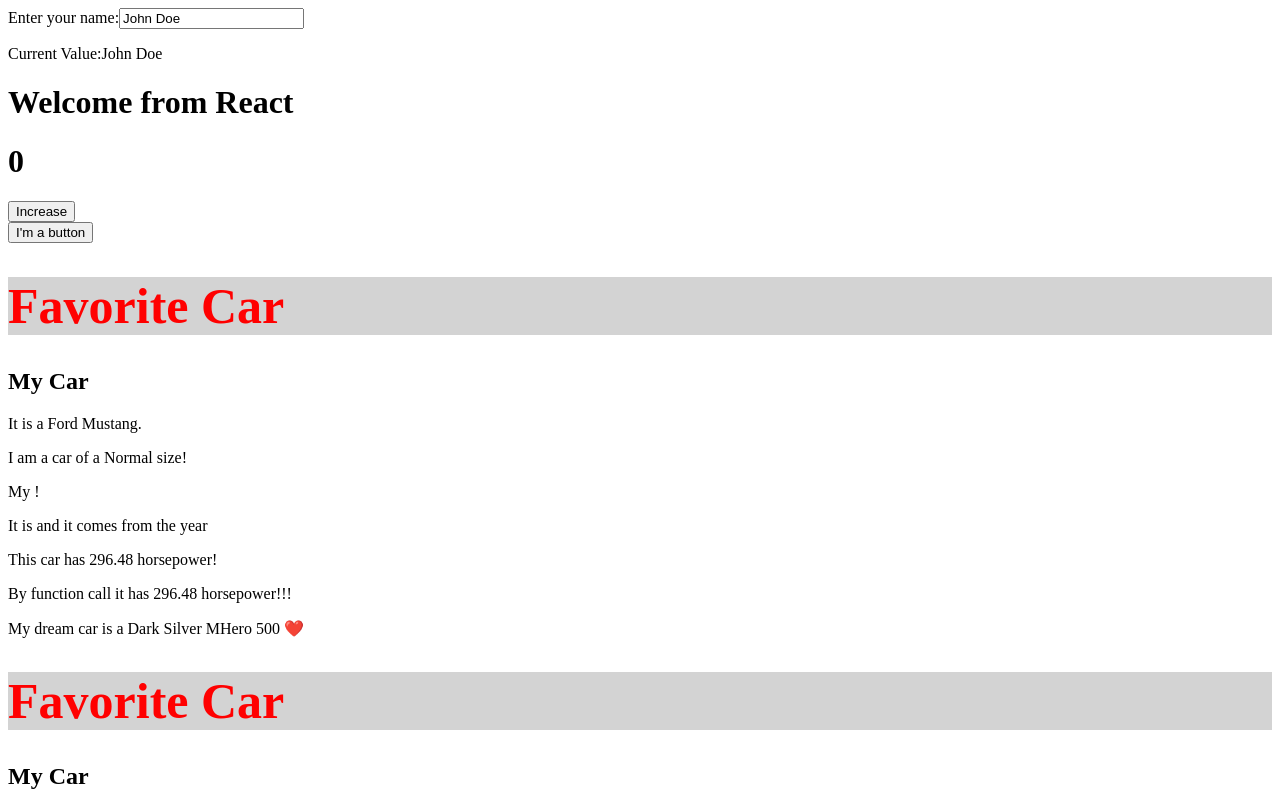
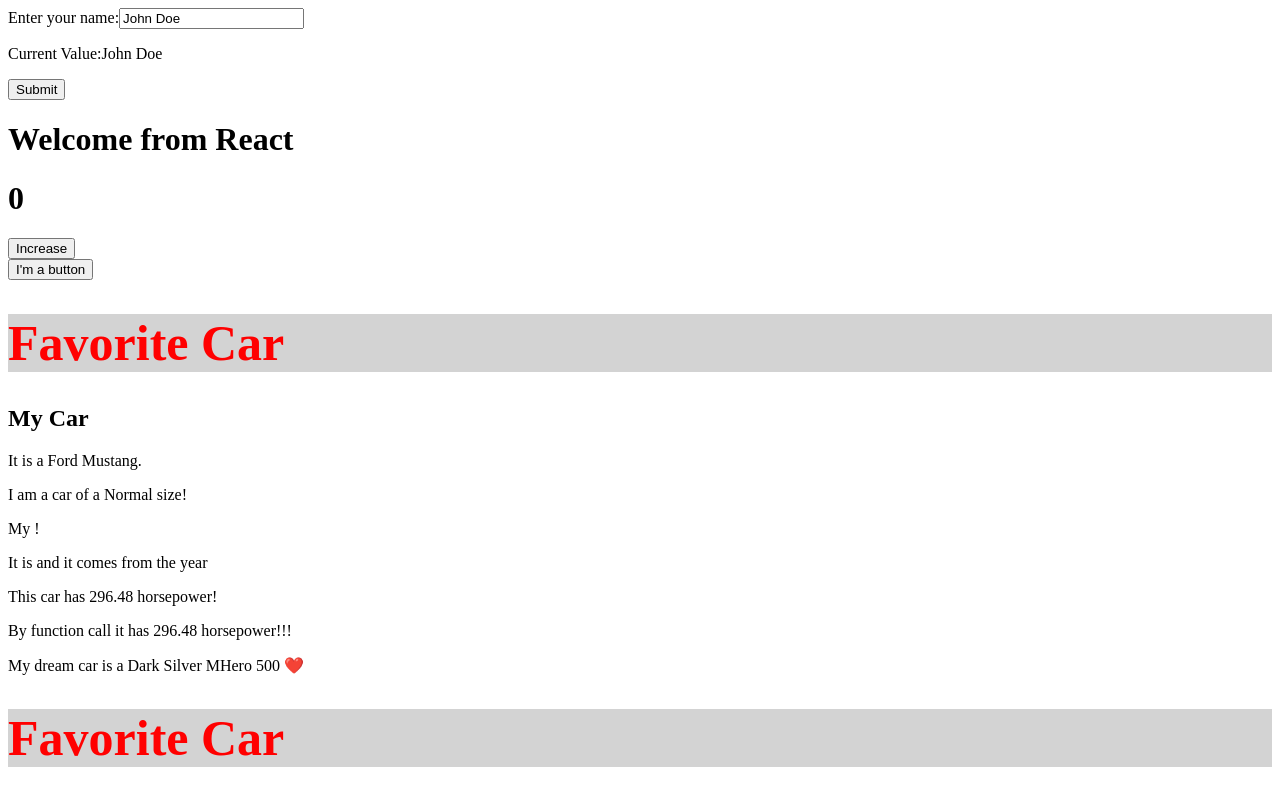
Before and after one commit to cynthia-stac/react-course, a React (Vite) app: page / in a window 1280 px wide. Shown: the top 800 px of the page. Built offline with nearby package versions, Linux system fonts and the light colour scheme.

Commit message:
Add an input type of submission

```diff
--- a/src/components/Form.jsx
+++ b/src/components/Form.jsx
@@ -20,6 +20,9 @@ export default function MyForm(){
                 <input type="text" value={name} onChange={handleChange}/>
             </label>
             <p>Current Value:{name}</p>
+            <label>
+                <input type="submit" />
+            </label>
         </form>
     )
 }
```
